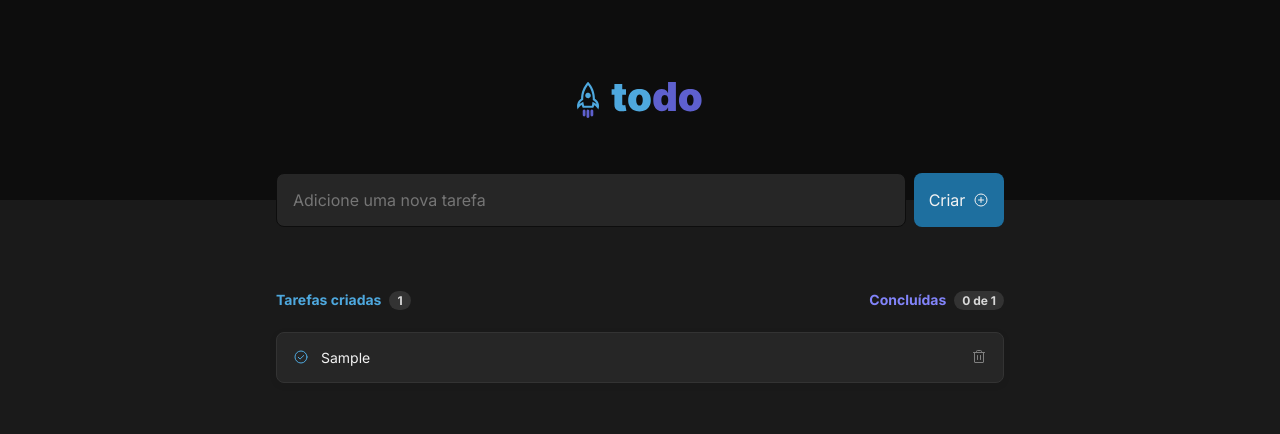
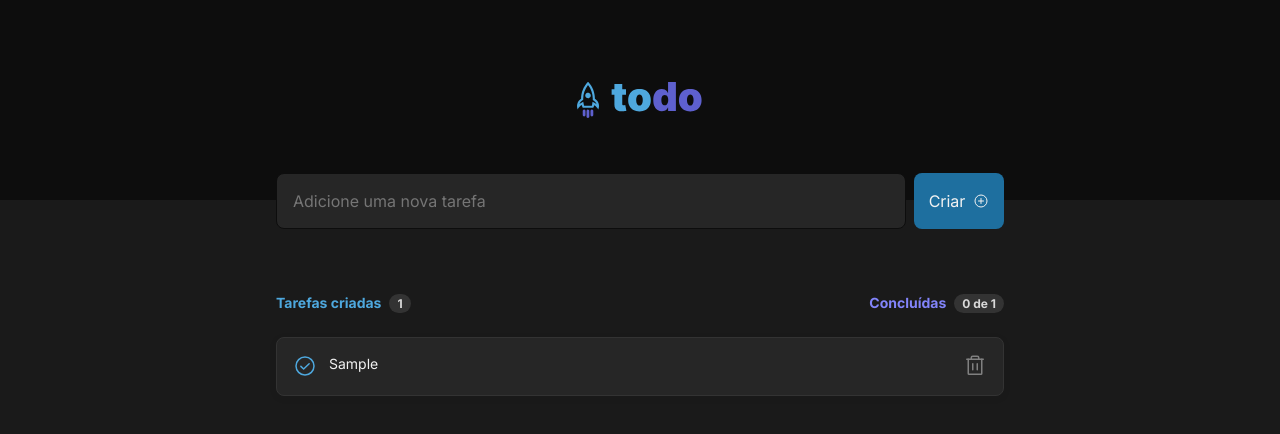
Before and after one commit to ViniciusHack/todo-journey2022, a React (Vite) app: page / in a window 1280 px wide. Both pictures are taken after typing "Sample" into the empty fields and a click on the button "Criar". Shown: the top 434 px of the page. Built offline with nearby package versions, Linux system fonts and the light colour scheme.

Commit message:
fix: line-heigth and check colors

```diff
--- a/src/components/TaskItem.module.css
+++ b/src/components/TaskItem.module.css
@@ -1,6 +1,8 @@
 .taskItemContainer {
   display: flex;
   justify-content: space-between;
+  align-items: flex-start;
+
   gap: .75rem;
 
   padding: 1rem;
@@ -15,6 +17,7 @@
 .taskInfo {
   display: flex;
   gap: .75rem;
+  align-items: flex-start;
 }
 
 .taskInfo p {
@@ -36,10 +39,10 @@
   color: var(--danger);
 }
 
-.taskItemContainer .checkButton {
+.taskItemContainer button.buttonUnChecked {
   color: var(--blue-500);
 }
 
-.taskItemContainer.checked {
+.taskItemContainer button.buttonChecked {
   color: var(--purple-500);
 }
--- a/src/components/TaskItem.tsx
+++ b/src/components/TaskItem.tsx
@@ -14,17 +14,20 @@ export function TaskItem({ title, onRemove, id, completed, onCheck }: TaskItemPr
     <div className={styles.taskItemContainer}>
       <div className={styles.taskInfo}>
       <button
-      className={ completed ? styles.checked + styles.checkButton : styles.checkButton}
-      onClick={() => onCheck(id)}
-      title="Marcar tarefa como concluída"
+        className={ completed ? styles.buttonChecked :  styles.buttonUnChecked}
+        onClick={() => onCheck(id)}
+        title="Marcar tarefa como concluída"
       >
-        <CheckCircle weight={completed ? 'fill' : 'regular'} />
+        <CheckCircle
+          size={24}
+          weight={completed ? 'fill' : 'regular'}
+        />
       </button>
         <p>{title}</p>
       </div>
 
       <button onClick={() => onRemove(id)} title="Excluir tarefa">
-        <Trash  />
+        <Trash size={24}/>
       </button>
     </div>
   )
--- a/src/global.css
+++ b/src/global.css
@@ -34,6 +34,7 @@ body, input, textarea, button {
   font-family: 'Inter';
   font-weight: 400;
   font-size: 1rem;
+  line-height: 1.4;
 }
 
 button {
```
